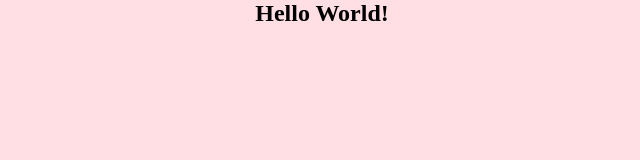
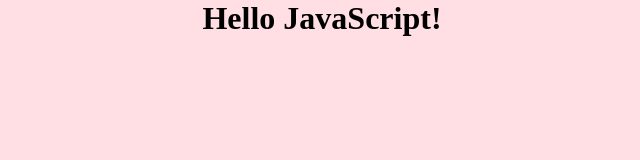
Before and after one commit to iqrarhussain588/Practice-Project, a plain HTML site: page index.html in a window 1280 px wide. Shown: the whole page, without its empty margins (318-958 px from the left). Drawn offline with Linux system fonts and the light colour scheme.

Commit message:
Heading updated

```diff
--- a/index.html
+++ b/index.html
@@ -9,6 +9,6 @@
     <link rel="stylesheet" href="https://cdnjs.cloudflare.com/ajax/libs/font-awesome/6.7.2/css/all.min.css"/>
 </head>
 <body>
-    <h2>Hello World!</h2>
+    <h1>Hello JavaScript!</h1>
 </body>
 </html>
```
